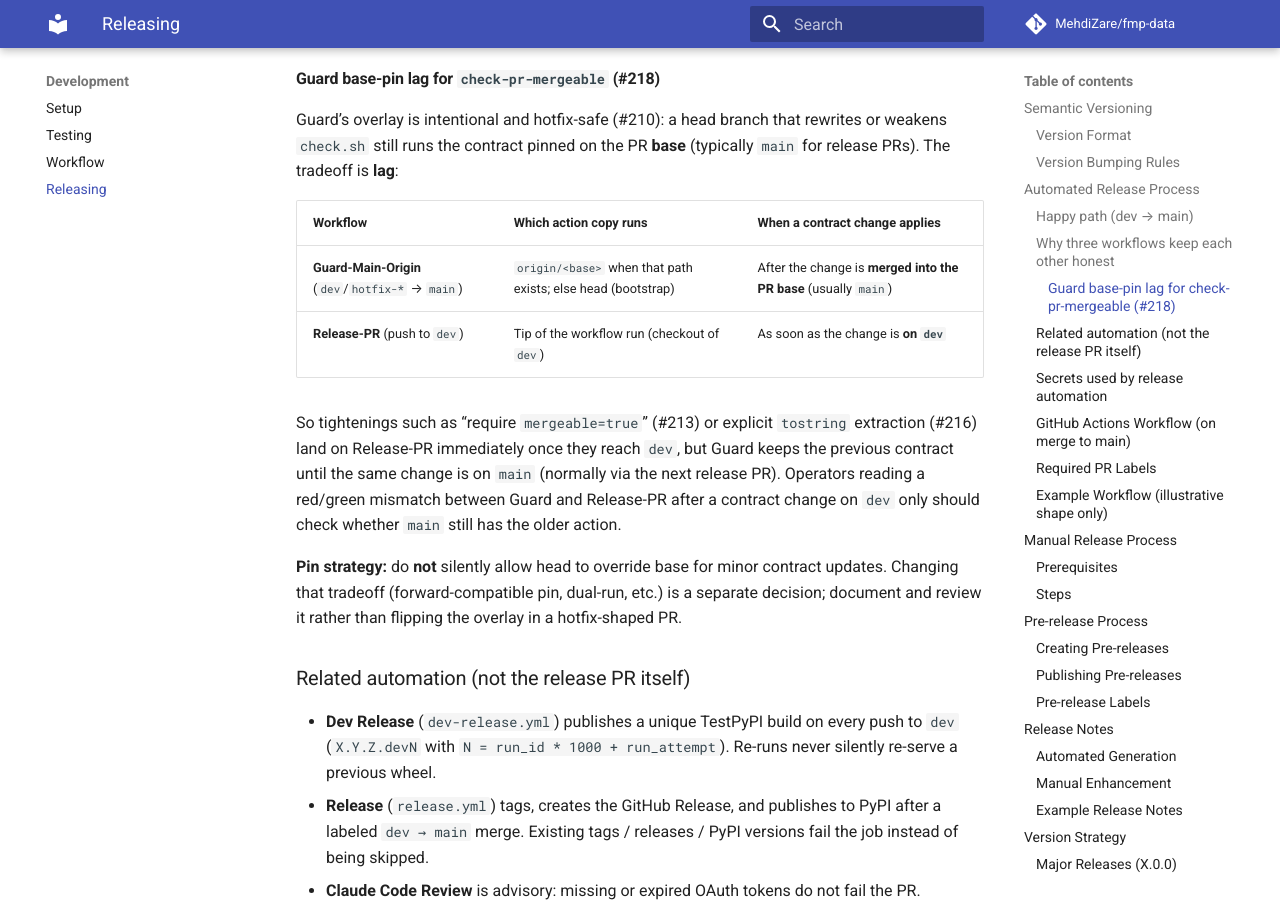
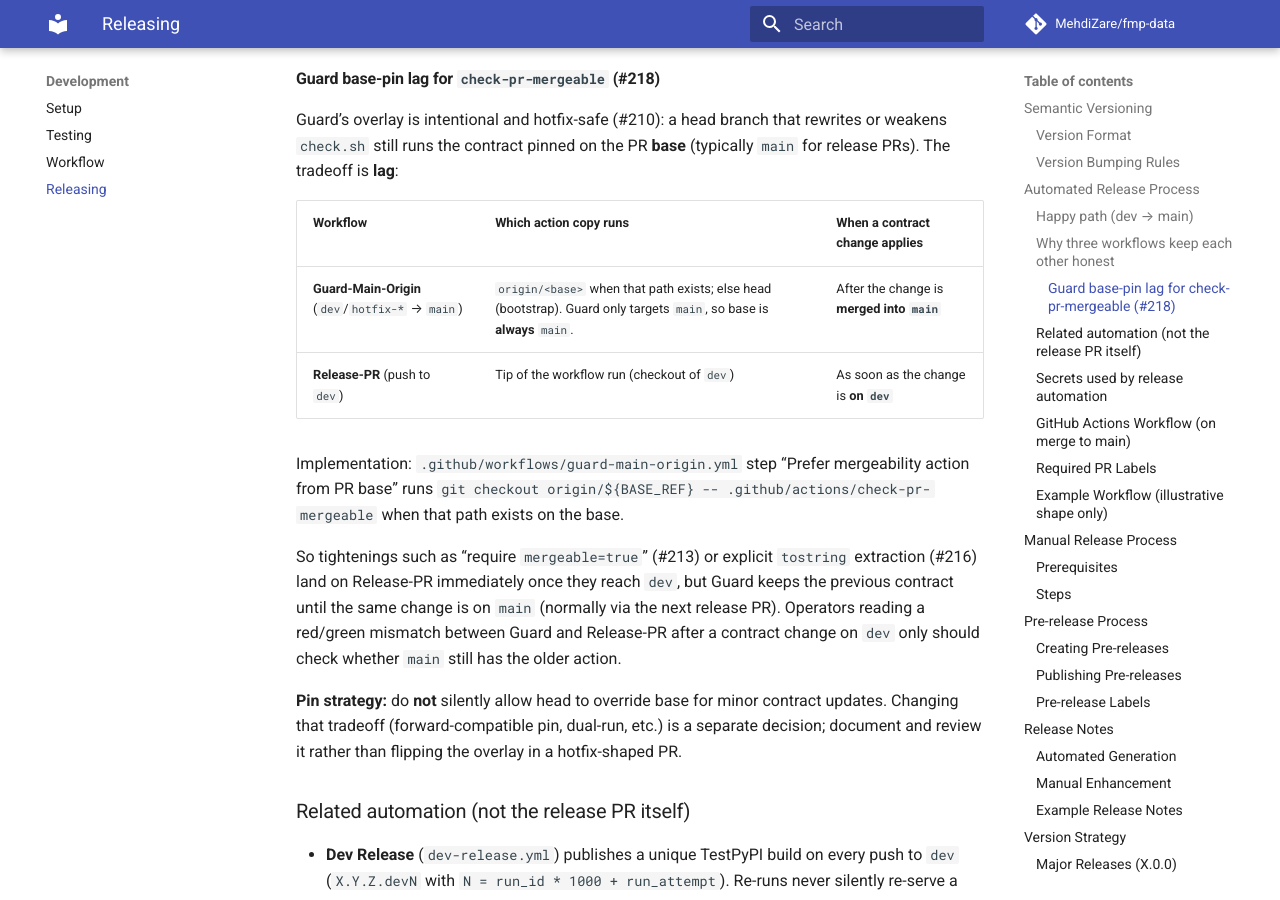
Before and after one commit to MehdiZare/fmp-data, an MkDocs documentation site: the page built from docs/contributing/releasing.md, in a window 1280 px wide and 900 px high, scrolled down 2588 px. Built offline with MkDocs 1.6.1 and Material for MkDocs 9.7.7, drawn with Linux system fonts in a browser that asks for light colours; comment, search, counter and statistics services are not loaded; the version menu is left out.

Commit message:
docs(ci): clarify Guard base is always main (#218 follow-up)
Tighten table wording and cross-link the guard-main-origin overlay step
so operators can find the pin implementation quickly.

```diff
--- a/docs/contributing/releasing.md
+++ b/docs/contributing/releasing.md
@@ -97,8 +97,13 @@ rewrites or weakens `check.sh` still runs the contract pinned on the PR
 
 | Workflow | Which action copy runs | When a contract change applies |
 |---|---|---|
-| **Guard-Main-Origin** (`dev`/`hotfix-*` → `main`) | `origin/<base>` when that path exists; else head (bootstrap) | After the change is **merged into the PR base** (usually `main`) |
+| **Guard-Main-Origin** (`dev`/`hotfix-*` → `main`) | `origin/<base>` when that path exists; else head (bootstrap). Guard only targets `main`, so base is **always** `main`. | After the change is **merged into `main`** |
 | **Release-PR** (push to `dev`) | Tip of the workflow run (checkout of `dev`) | As soon as the change is **on `dev`** |
+
+Implementation: `.github/workflows/guard-main-origin.yml` step “Prefer
+mergeability action from PR base” runs
+`git checkout origin/${BASE_REF} -- .github/actions/check-pr-mergeable`
+when that path exists on the base.
 
 So tightenings such as “require `mergeable=true`” (#213) or explicit
 `tostring` extraction (#216) land on Release-PR immediately once they reach
```
